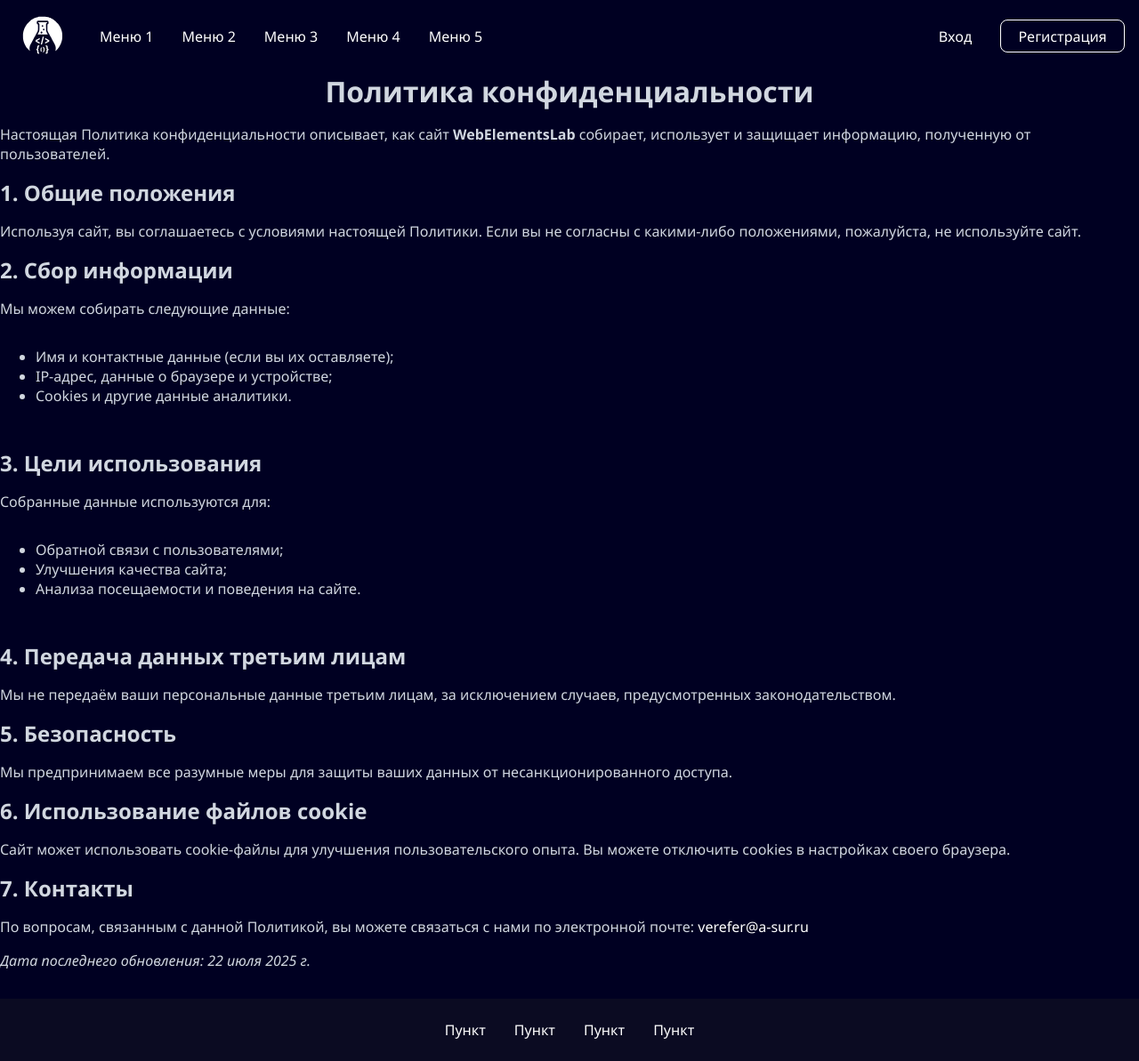
After one commit to Verefer/WebElementsLab.ru, a PHP site: page /privacy.php in a window 1280 px wide. The commit adds this page. Shown: the whole page at 89% size. Run offline with PHP 8.4, Linux system fonts and the light colour scheme.

Commit message:
Создание политики конфиденциальности 	modified:   assets/style.css 	new file:   privacy.php 	modified:   register.php

```diff
--- a/assets/style.css
+++ b/assets/style.css
@@ -274,6 +274,7 @@ main{
     flex-direction: column;
     align-items: center;
     flex: 1;
+    padding-bottom: 2rem;
 }
 
 footer{
--- /dev/null
+++ b/privacy.php
@@ -0,0 +1,57 @@
+<!DOCTYPE html>
+<html lang="ru">
+<head>
+    <meta charset="UTF-8">
+    <meta name="viewport" content="width=device-width, initial-scale=1.0">
+    <link rel="icon" href="assets/img/favicon.ico" >
+    <meta name="theme-color" content="#000000" >
+    <meta
+      name="description"
+      content="Политика конфиденциальности">
+    <link rel="apple-touch-icon" href="assets/img/logo192.png" >
+    <title>Политика конфиденциальности | WebElementsLab</title>
+    <link rel="stylesheet" href="assets/style.css">
+</head>
+<body>
+    <?php require_once 'includes/header.php'; ?>
+    <div class="wrapper">
+        <main class="gap1 d-flex f-d-column">
+        <div class="d-flex a-i-center">
+            <h1>Политика конфиденциальности</h1>
+        </div>
+        <div class="privacy-content gap1 d-flex f-d-column">
+        <p>Настоящая Политика конфиденциальности описывает, как сайт <strong>WebElementsLab</strong> собирает, использует и защищает информацию, полученную от пользователей.</p>
+        <h2>1. Общие положения</h2>
+        <p>Используя сайт, вы соглашаетесь с условиями настоящей Политики. Если вы не согласны с какими-либо положениями, пожалуйста, не используйте сайт.</p>
+        <h2>2. Сбор информации</h2>
+        <p>Мы можем собирать следующие данные:
+            <ul>
+                <li>Имя и контактные данные (если вы их оставляете);</li>
+                <li>IP-адрес, данные о браузере и устройстве;</li>
+                <li>Cookies и другие данные аналитики.</li>
+            </ul>
+        </p>
+        <h2>3. Цели использования</h2>
+        <p>Собранные данные используются для:
+            <ul>
+                <li>Обратной связи с пользователями;</li>
+                <li>Улучшения качества сайта;</li>
+                <li>Анализа посещаемости и поведения на сайте.</li>
+            </ul>
+        </p>
+        <h2>4. Передача данных третьим лицам</h2>
+        <p>Мы не передаём ваши персональные данные третьим лицам, за исключением случаев, предусмотренных законодательством.</p>
+        <h2>5. Безопасность</h2>
+        <p>Мы предпринимаем все разумные меры для защиты ваших данных от несанкционированного доступа.</p>
+        <h2>6. Использование файлов cookie</h2>
+        <p>Сайт может использовать cookie-файлы для улучшения пользовательского опыта. Вы можете отключить cookies в настройках своего браузера.</p>
+        <h2>7. Контакты</h2>
+        <p>По вопросам, связанным с данной Политикой, вы можете связаться с нами по электронной почте: <a href="mailto:verefer@a-sur.ru">verefer@a-sur.ru</a></p>
+        <p><em>Дата последнего обновления: 22 июля 2025 г.</em></p>
+        </div>
+    </main>
+</div>
+    <?php require_once 'includes/footer.php'; ?>
+
+</body>
+</html>
--- a/register.php
+++ b/register.php
@@ -35,7 +35,7 @@
                 </div>
                 <label class="f-s-09rem d-flex a-i-center gap1">
                     <input type="checkbox" id="agree-privacy" name="agree-privacy" required="required">
-                    <p>Я согласен с <a class="link-form" href="/privacy" target="_blank">политикой конфиденциальности</a></p>
+                    <p>Я согласен с <a class="link-form" href="privacy.php" target="_blank">политикой конфиденциальности</a></p>
                 </label>
                 <label class="f-s-09rem d-flex a-i-center gap1">
                     <input type="checkbox" id="agree-mailing" name="agree-mailing" required="required" checked>
```
